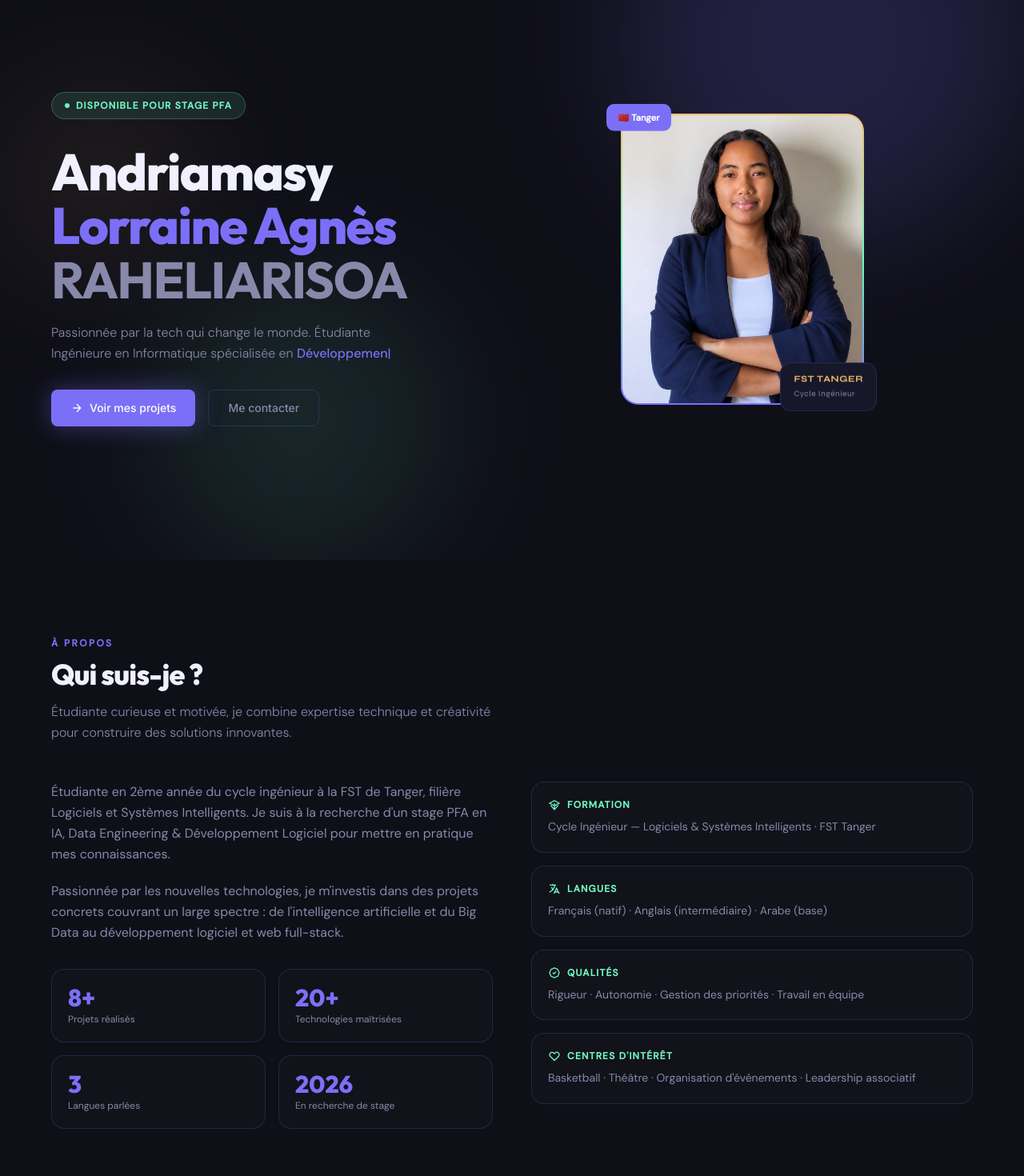
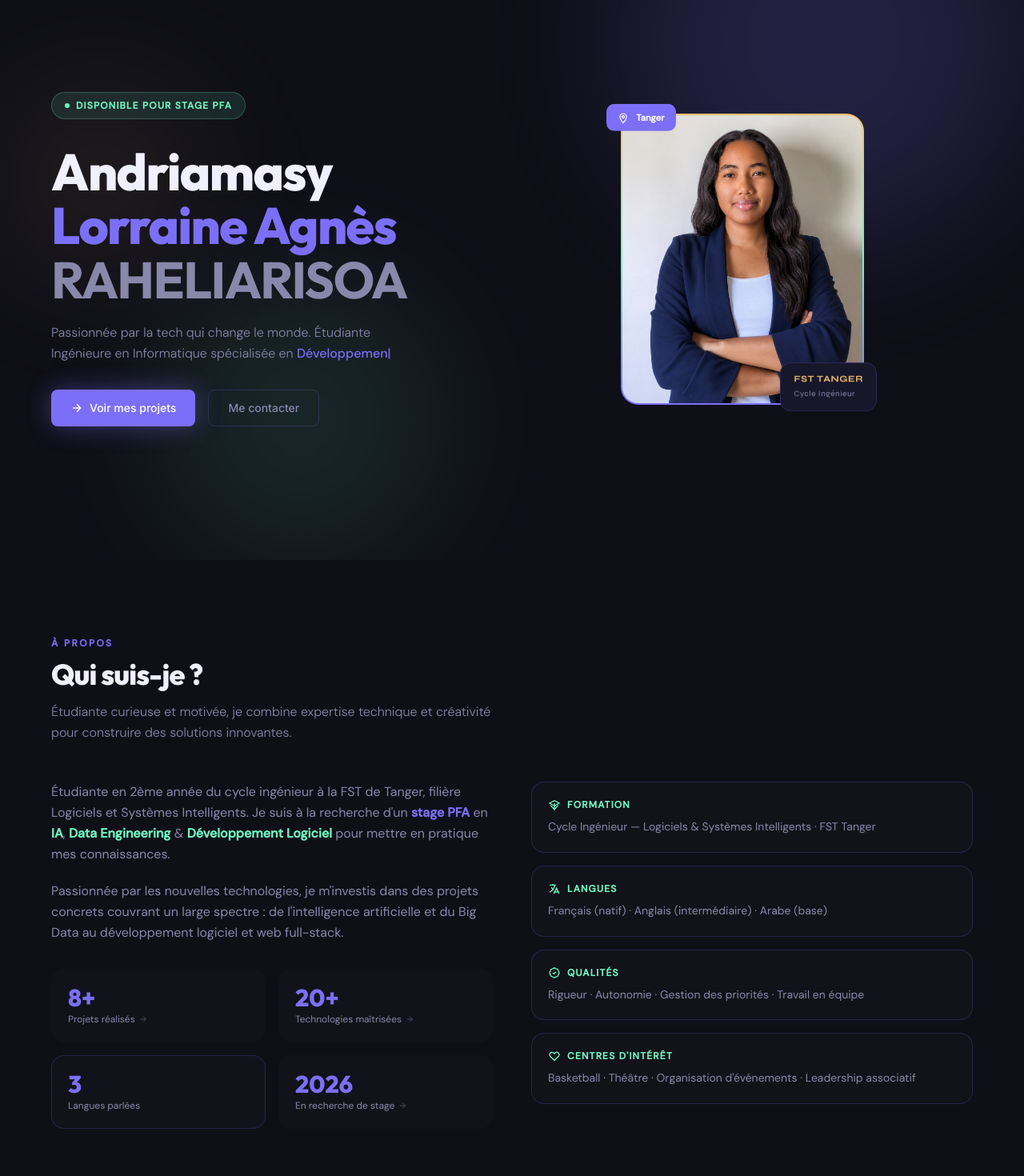
Before and after one commit to Lorraine301/portfolio-frontend, a Vue app: page / in a window 1280 px wide. Shown: the part 100-1570 px from the top of the page at 80% size. Built offline with nearby package versions, Linux system fonts and the light colour scheme; no server answers.

Commit message:
Enhance ContactSection and HeroSection with improved location display and icons; update HomeView for better clarity and interactivity in stats

```diff
--- a/src/components/sections/ContactSection.vue
+++ b/src/components/sections/ContactSection.vue
@@ -40,7 +40,10 @@
       <div class="border-t border-[var(--border)] pt-8 flex flex-col md:flex-row justify-between items-center gap-4 text-xs text-muted">
         <span>© 2026 Andriamasy Lorraine Agnès RAHELIARISOA</span>
         <span class="font-syne font-extrabold text-accent text-base">LARA.</span>
-        <span>Tanger, Maroc 🇲🇦</span>
+        <span>Tanger, Maroc  <svg width="16" height="11" viewBox="0 0 16 11" class="inline-block mr-1.5 align-middle">
+        <rect width="16" height="11" fill="#C1272D"/>
+          <polygon points="8,2.2 8.6,4 10.5,4 9,5.1 9.6,6.9 8,5.8 6.4,6.9 7,5.1 5.5,4 7.4,4" fill="#006233"/>
+        </svg></span>
       </div>
     </div>
   </section>
--- a/src/components/sections/HeroSection.vue
+++ b/src/components/sections/HeroSection.vue
@@ -52,7 +52,12 @@
           FST TANGER
           <span class="block text-muted text-[10px] font-normal mt-0.5">Cycle Ingénieur</span>
         </div>
-        <div class="badge-top float-delay">🇲🇦 Tanger</div>
+        <div class="badge-top float-delay">
+          <svg class="inline-block mr-1.5 align-middle w-3.5 h-3.5" fill="none" stroke="currentColor" stroke-width="2" viewBox="0 0 24 24">
+            <path d="M12 2C8.13 2 5 5.13 5 9c0 5.25 7 13 7 13s7-7.75 7-13c0-3.87-3.13-7-7-7zm0 9.5c-1.38 0-2.5-1.12-2.5-2.5s1.12-2.5 2.5-2.5 2.5 1.12 2.5 2.5-1.12 2.5-2.5 2.5z"/>
+          </svg>
+          Tanger
+        </div>
       </div>
     </div>
   </section>
--- a/src/views/HomeView.vue
+++ b/src/views/HomeView.vue
@@ -12,18 +12,31 @@
         <div>
           <p class="text-muted leading-relaxed mb-5 reveal reveal-delay-1">
             Étudiante en 2ème année du cycle ingénieur à la FST de Tanger, filière Logiciels et Systèmes Intelligents.
-            Je suis à la recherche d'un stage PFA en IA, Data Engineering &amp; Développement Logiciel pour mettre en pratique mes connaissances.
+            Je suis à la recherche d'un <span class="text-accent font-semibold">stage PFA</span> en
+            <span class="text-accent3 font-semibold">IA</span>,
+            <span class="text-accent3 font-semibold">Data Engineering</span> &amp;
+            <span class="text-accent3 font-semibold">Développement Logiciel</span>
+            pour mettre en pratique mes connaissances.
           </p>
           <p class="text-muted leading-relaxed mb-8 reveal reveal-delay-2">
            Passionnée par les nouvelles technologies, je m'investis dans des projets concrets couvrant un large spectre : de l'intelligence artificielle et du Big Data au développement logiciel et web full-stack.
           </p>
-          <div class="grid grid-cols-2 gap-4">
-            <div v-for="(stat, i) in stats" :key="stat.label"
-                 class="card p-5 hover:-translate-y-1 transition-transform reveal"
-                 :style="`transition-delay: ${i * 80}ms`">
+         <div class="grid grid-cols-2 gap-4">
+            <component
+              :is="stat.link ? 'button' : 'div'"
+              v-for="(stat, i) in stats" :key="stat.label"
+              class="card p-5 hover:-translate-y-1 transition-transform reveal text-left"
+              :class="stat.link ? 'cursor-pointer hover:border-accent/50 border border-transparent transition-colors' : ''"
+              :style="`transition-delay: ${i * 80}ms`"
+              @click="stat.link ? navigateStat(stat.link) : null">
               <div class="font-syne font-extrabold text-3xl text-accent leading-none">{{ stat.num }}</div>
-              <div class="text-muted text-xs mt-1">{{ stat.label }}</div>
-            </div>
+              <div class="text-muted text-xs mt-1 flex items-center gap-1">
+                {{ stat.label }}
+                <svg v-if="stat.link" class="w-3 h-3 opacity-50" fill="none" stroke="currentColor" stroke-width="2" viewBox="0 0 24 24">
+                  <path d="M5 12h14M12 5l7 7-7 7"/>
+                </svg>
+              </div>
+            </component>
           </div>
         </div>
 
@@ -71,9 +84,11 @@ import ProjectsGrid      from '@/components/sections/ProjectsGrid.vue'
 import ContactSection    from '@/components/sections/ContactSection.vue'
 import { useProjectStore }   from '@/stores/projectStore'
 import { usePortfolioStore } from '@/stores/portfolioStore'
+import { useRouter } from 'vue-router'
 
 const projectStore   = useProjectStore()
 const portfolioStore = usePortfolioStore()
+const router = useRouter()
 
 const featuredProjects = computed(() =>
   projectStore.projects.filter((p) => p.featured).slice(0, 3)
@@ -98,13 +113,19 @@ onMounted(() => {
   }, 100)
 })
 
+const navigateStat = (link) => {
+  if (link.startsWith('#')) {
+    document.getElementById(link.slice(1))?.scrollIntoView({ behavior: 'smooth' })
+  } else {
+    router.push(link)
+  }
+}
 const stats = [
-  { num: '8+',   label: 'Projets réalisés' },
-  { num: '20+',   label: 'Technologies maîtrisées' },
-  { num: '3',    label: 'Langues parlées' },
-  { num: '2026', label: 'En recherche de stage' },
+  { num: '8+',   label: 'Projets réalisés',        link: '/projects' },
+  { num: '20+',  label: 'Technologies maîtrisées',  link: '#skills'   },
+  { num: '3',    label: 'Langues parlées',           link: null        },
+  { num: '2026', label: 'En recherche de stage',     link: '#contact'  },
 ]
-
 const infos = [
   {
     title: 'Formation',
```
